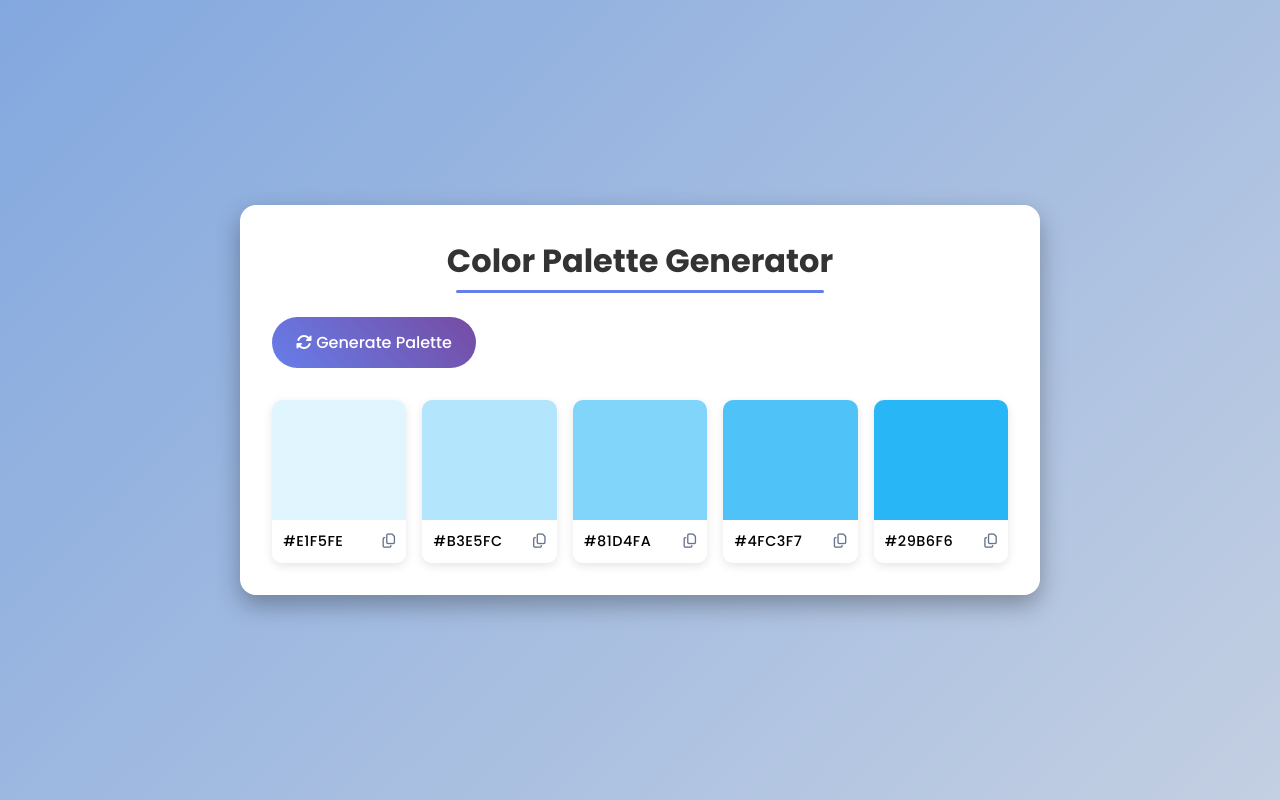
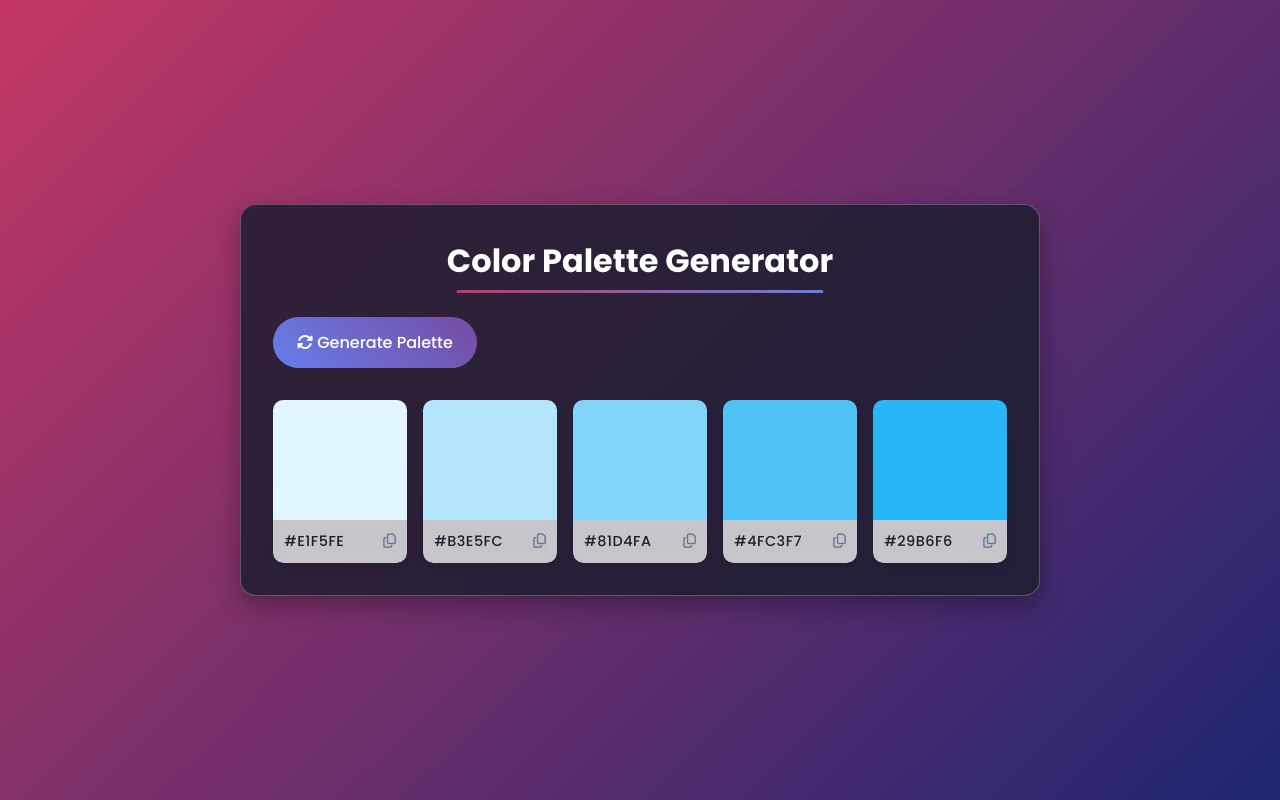
Before and after one commit to Pavithra-Devadiga/color_pallete, a plain HTML site: page index.html in a window 1280 px wide. Drawn offline with Linux system fonts and the light colour scheme.

Commit message:
style.css

```diff
--- a/style.css
+++ b/style.css
@@ -8,7 +8,7 @@
 }
 
 body {
-  background: linear-gradient(135deg, #83a8df, #c3cfe2);
+  background: linear-gradient(135deg, #c33764, #1d2671);
   min-height: 100vh;
   display: flex;
   align-items: center;
@@ -17,7 +17,13 @@ body {
 }
 
 .container {
-  background-color: #fff;
+  /* background-color: #fff; */
+  background: rgba(30, 30, 47, 0.85);
+  backdrop-filter: blur(12px);
+  -webkit-backdrop-filter: blur(12px);
+  border: 1px solid rgba(255, 255, 255, 0.25);
+border: 1px solid rgba(255, 255, 255, 0.25);
+
   border-radius: 1rem;
   padding: 2rem;
   width: 100%;
@@ -28,12 +34,13 @@ body {
 h1 {
   text-align: center;
   margin-bottom: 1.5rem;
-  color: #333;
+  color: #ffffff;
   position: relative;
   padding-bottom: 0.5rem;
 }
 
 h1::after {
+   background: linear-gradient(90deg, #c33764, #667eea);
   content: "";
   position: absolute;
   bottom: 0;
@@ -47,7 +54,8 @@ h1::after {
 
 #generate-btn {
   background: linear-gradient(45deg, #667eea, #764ba2);
-  color: white;
+  color: rgb(255, 255, 255);
+  transition: all 0.3s ease;
   border: none;
   padding: 0.8rem 1.5rem;
   border-radius: 50px;
@@ -55,11 +63,6 @@ h1::after {
   font-weight: 500;
   margin-bottom: 2rem;
   font-size: 1rem;
-}
-
-#generate-btn:hover {
-  transform: translateY(-2px);
-  box-shadow: 0 6px 10px rgba(102, 126, 234, 0.3);
 }
 
 #generate-btn:active {
@@ -112,6 +115,26 @@ h1::after {
   color: #667eea;
 }
 
+.color-info {
+  background: rgba(255, 255, 255, 0.75);
+  backdrop-filter: blur(6px);
+
+  padding: 0.7rem;
+  display: flex;
+  align-items: center;
+  justify-content: space-between;
+
+  font-size: 0.9rem;
+  color: #1e1e2f;
+}
+
+#generate-btn:hover {
+  transform: translateY(-3px) scale(1.02);
+
+  box-shadow:
+    0 10px 30px rgba(118, 75, 162, 0.6);
+}
+
 @media (max-width: 768px) {
   .palette-container {
     grid-template-columns: repeat(auto-fit, minmax(100px, 1fr));
```
